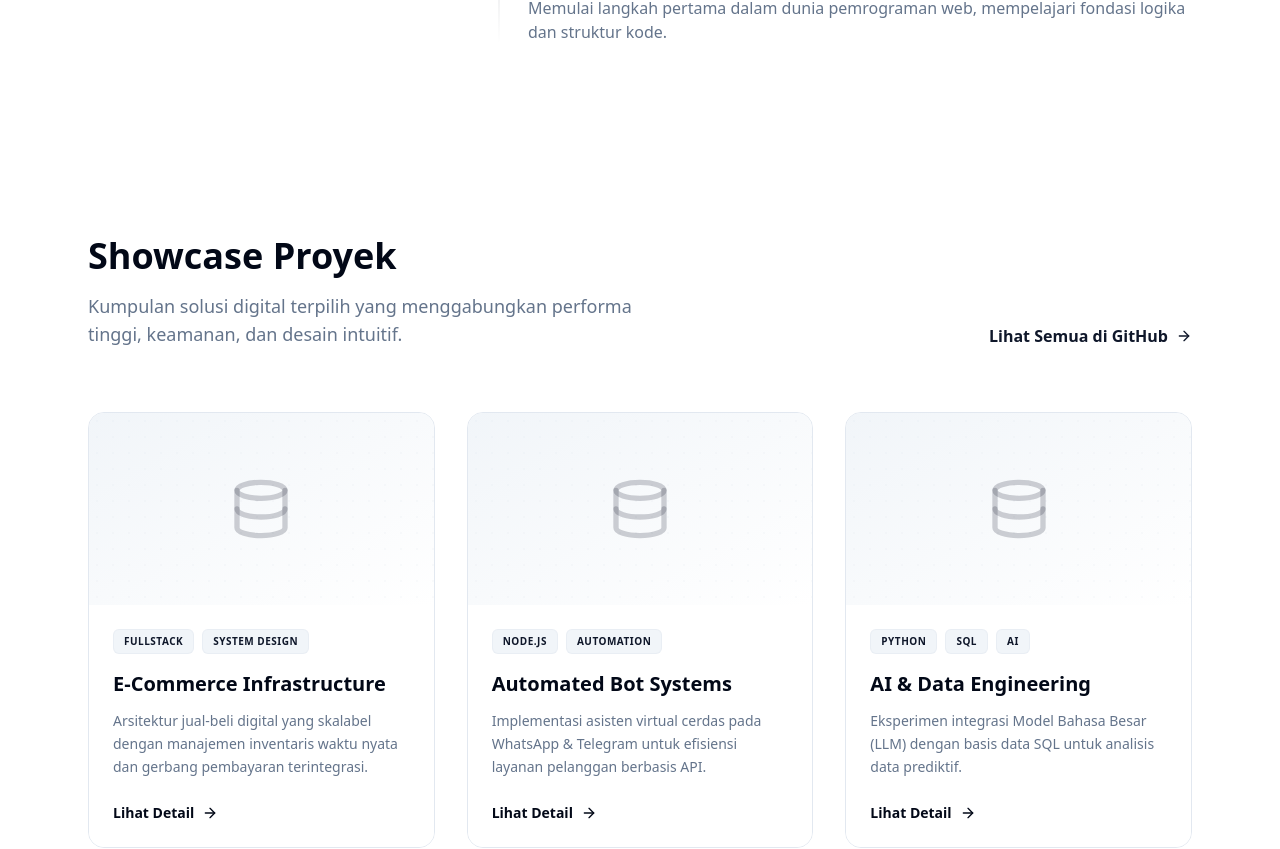
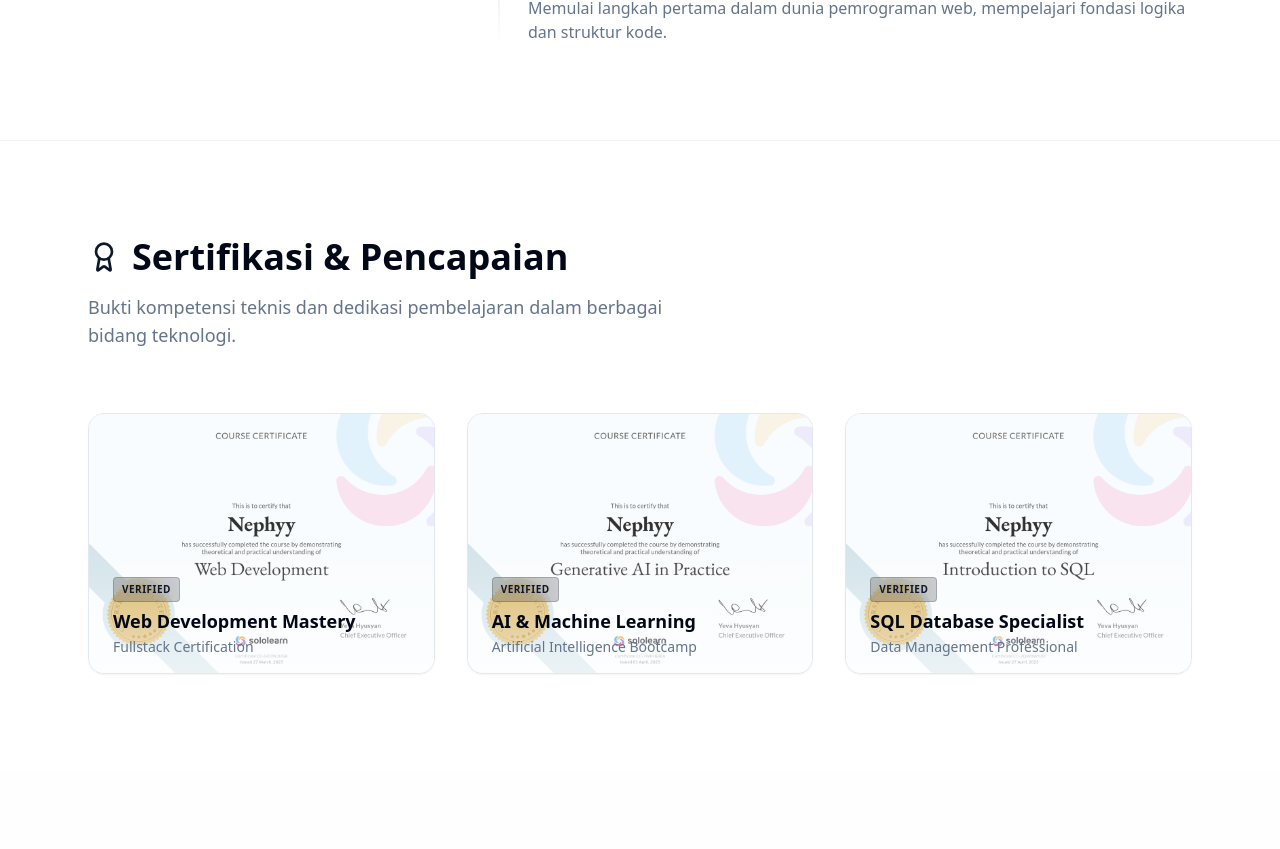
Before and after one commit to Nephyy1/nephyy-portofolio, a Next.js app: page / in a window 1280 px wide. Shown: the part 1695-2544 px from the top of the page. Built offline with nearby package versions, Linux system fonts and the light colour scheme; no server answers; the database is empty.

Commit message:
Update page.tsx

```diff
--- a/app/page.tsx
+++ b/app/page.tsx
@@ -2,7 +2,7 @@
 
 import { useEffect, useState } from 'react'
 import Link from "next/link"
-import { ArrowRight, Github, Globe, Terminal, User, GraduationCap, MapPin, Phone, Database, Sparkles } from "lucide-react"
+import { ArrowRight, Github, Globe, Terminal, User, GraduationCap, MapPin, Phone, Database, Sparkles, Award } from "lucide-react"
 import { ThemeToggle } from "@/components/theme-toggle"
 import { supabase } from '@/lib/supabase'
 
@@ -56,6 +56,27 @@ export default function Home() {
     }
   ]
 
+  const certificates = [
+    {
+      id: 1,
+      title: "Web Development Mastery",
+      issuer: "Fullstack Certification",
+      image: "/certificate1.png"
+    },
+    {
+      id: 2,
+      title: "AI & Machine Learning",
+      issuer: "Artificial Intelligence Bootcamp",
+      image: "/certificate2.png"
+    },
+    {
+      id: 3,
+      title: "SQL Database Specialist",
+      issuer: "Data Management Professional",
+      image: "/certificate3.png"
+    }
+  ]
+
   const displayProjects = dbProjects.length > 0 ? dbProjects : defaultProjects
 
   return (
@@ -70,8 +91,8 @@ export default function Home() {
             </Link>
             <nav className="hidden md:flex items-center gap-8 text-sm font-medium text-muted-foreground">
               <Link href="#about" className="hover:text-primary transition-colors hover:underline underline-offset-4">Tentang</Link>
+              <Link href="#achievements" className="hover:text-primary transition-colors hover:underline underline-offset-4">Sertifikat</Link>
               <Link href="#projects" className="hover:text-primary transition-colors hover:underline underline-offset-4">Portofolio</Link>
-              <Link href="#" className="hover:text-primary transition-colors hover:underline underline-offset-4">Jurnal</Link>
             </nav>
           </div>
           <div className="flex items-center gap-3">
@@ -218,7 +239,44 @@ export default function Home() {
           </div>
         </section>
 
-        <section id="projects" className="py-24 bg-background">
+        <section id="achievements" className="py-24 bg-background border-t border-border/50">
+          <div className="container mx-auto px-6 max-w-6xl">
+            <div className="flex flex-col md:flex-row justify-between items-end mb-16 gap-4">
+               <div>
+                  <h2 className="text-3xl md:text-4xl font-bold mb-4 flex items-center gap-3">
+                    <Award className="w-8 h-8 text-primary" /> Sertifikasi & Pencapaian
+                  </h2>
+                  <p className="text-muted-foreground text-lg max-w-xl">
+                     Bukti kompetensi teknis dan dedikasi pembelajaran dalam berbagai bidang teknologi.
+                  </p>
+               </div>
+            </div>
+
+            <div className="grid grid-cols-1 md:grid-cols-3 gap-8">
+              {certificates.map((cert) => (
+                <div key={cert.id} className="group relative rounded-2xl overflow-hidden border border-border bg-card shadow-sm hover:shadow-xl hover:shadow-primary/10 transition-all duration-500">
+                  <div className="aspect-[4/3] overflow-hidden bg-secondary relative">
+                    <img
+                      src={cert.image}
+                      alt={cert.title}
+                      className="w-full h-full object-cover transition-transform duration-700 group-hover:scale-110"
+                    />
+                    <div className="absolute inset-0 bg-gradient-to-t from-background/90 via-transparent to-transparent opacity-60"></div>
+                  </div>
+                  <div className="absolute bottom-0 left-0 w-full p-6 translate-y-2 group-hover:translate-y-0 transition-transform duration-300">
+                    <div className="inline-block px-2 py-1 rounded bg-primary/20 backdrop-blur-md border border-primary/20 text-primary text-[10px] font-bold uppercase tracking-wider mb-2">
+                      Verified
+                    </div>
+                    <h3 className="text-lg font-bold text-foreground leading-tight mb-1">{cert.title}</h3>
+                    <p className="text-sm text-muted-foreground">{cert.issuer}</p>
+                  </div>
+                </div>
+              ))}
+            </div>
+          </div>
+        </section>
+
+        <section id="projects" className="py-24 bg-secondary/10">
           <div className="container mx-auto px-6 max-w-6xl">
             <div className="flex flex-col md:flex-row justify-between items-end mb-16 gap-4 animate-in fade-in slide-in-from-bottom-8 duration-700">
               <div>
@@ -236,14 +294,14 @@ export default function Home() {
               {displayProjects.map((project, idx) => (
                 <div
                   key={project.id}
-                  className="group flex flex-col h-full bg-card border border-border rounded-2xl overflow-hidden hover:shadow-2xl hover:shadow-primary/5 transition-all duration-500 hover:-translate-y-2"
+                  className="group flex flex-col h-full bg-background border border-border rounded-2xl overflow-hidden hover:shadow-2xl hover:shadow-primary/5 transition-all duration-500 hover:-translate-y-2"
                   style={{ animationDelay: `${idx * 100}ms` }}
                 >
                   <div className="h-48 bg-gradient-to-br from-secondary to-background relative overflow-hidden flex items-center justify-center group-hover:scale-105 transition-transform duration-700">
                     <div className="absolute inset-0 bg-[radial-gradient(#cbd5e1_1px,transparent_1px)] [background-size:16px_16px] opacity-10"></div>
                     <Database className="w-16 h-16 text-primary/20 group-hover:text-primary/40 transition-colors duration-500 transform group-hover:scale-110 group-hover:rotate-3" />
                   </div>
-                  <div className="p-6 flex flex-col flex-1 relative z-10 bg-card">
+                  <div className="p-6 flex flex-col flex-1 relative z-10 bg-background">
                     <div className="flex flex-wrap gap-2 mb-4">
                       {project.tags?.map((tag, idx) => (
                         <span key={idx} className="px-2.5 py-1 rounded-md text-[10px] font-bold uppercase tracking-wider bg-secondary text-secondary-foreground border border-border/50">
```
